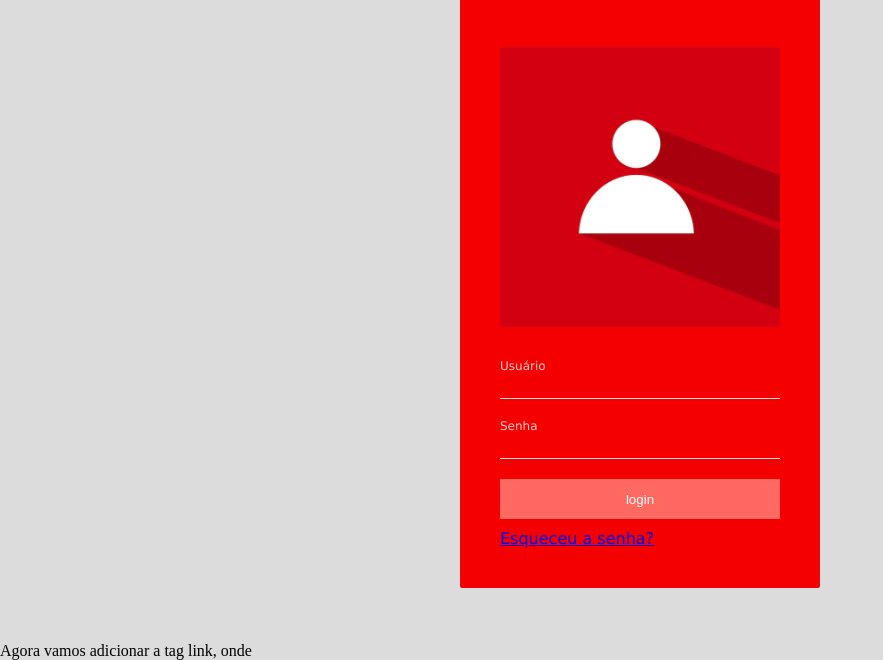
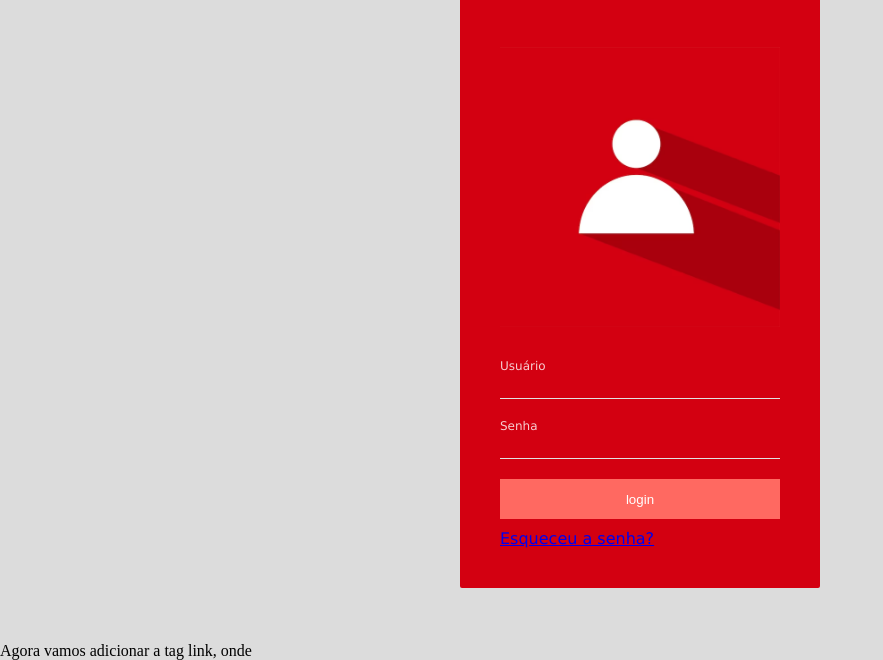
Before and after one commit to vitoriaBernard0-dev/for-mul-rio, a plain HTML site: page index.html in a window 1280 px wide. Shown: the part 158-818 px from the top of the page, without its empty margins (0-883 px from the left). Drawn offline with Linux system fonts and the light colour scheme.

Commit message:
acerto da cor

```diff
--- a/style.css
+++ b/style.css
@@ -24,7 +24,7 @@ body {
 
 .card {
 
-    background-color: #f40000;
+    background-color:  #d30011;
 
     padding: 40px;
 
```
